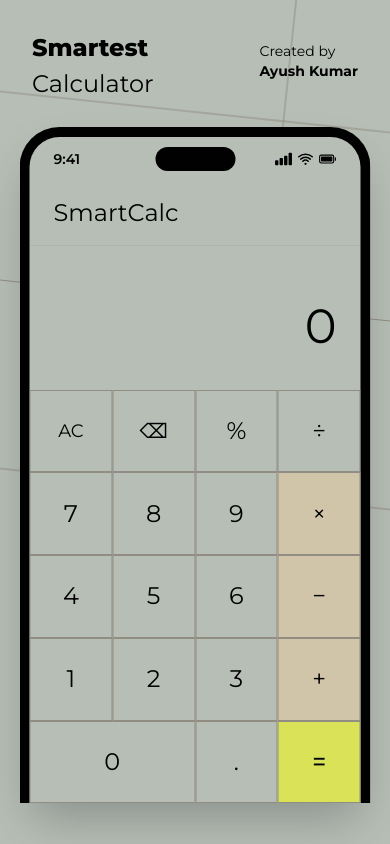
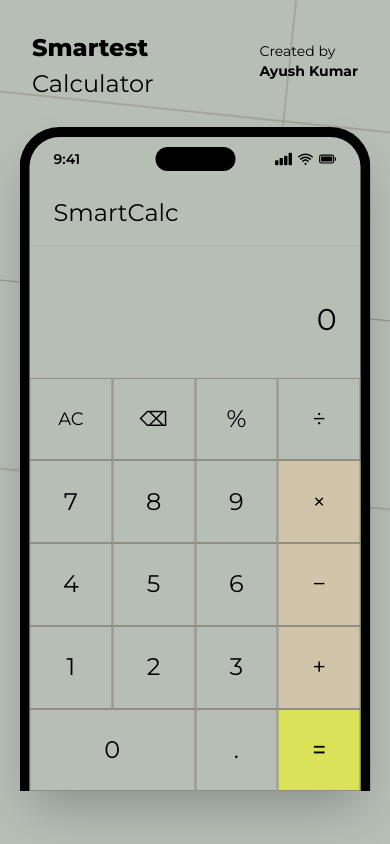
Before and after one commit to Ayushkumarxx/smarCalc, a React (Vite) app: page / in a window 390 px wide. Built offline with nearby package versions, Linux system fonts and the light colour scheme.

Commit message:
first commit

```diff
--- a/src/shared/components/Calculator.tsx
+++ b/src/shared/components/Calculator.tsx
@@ -26,7 +26,7 @@ const CalcButton = ({ children, onClick, className = "", span = 1 }: any) => {
   );
 };
 const Calculator: React.FC = () => {
- const {
+  const {
     expression,
     result,
     handleNumber,
@@ -37,13 +37,14 @@ const Calculator: React.FC = () => {
     backspace,
   } = useSarcasticCalculator();
 
-
   return (
-   <div className="absolute top-[15%] left-1/2 transform -translate-x-1/2
+    <div
+      className="absolute top-[15%] left-1/2 transform -translate-x-1/2
   w-[90%] sm:w-[400px] max-w-[95%]
   rounded-t-[40px] sm:rounded-t-[55px]
   bg-theme-background border-10 border-b-0 border-theme-dark
-  overflow-hidden shadow-2xl">
+  overflow-hidden shadow-2xl"
+    >
       <div className="relative flex justify-between items-center px-6 py-3 text-sm font-semibold text-theme-dark">
         {/* Time */}
         <span>9:41</span>
@@ -72,7 +73,9 @@ const Calculator: React.FC = () => {
             {expression || ""}
           </div>
           {/* Result Display */}
-          <div className="text-5xl font-normal text-theme-dark">{result}</div>
+          <div className="text-3xl sm:text-4xl md:text-5xl font-normal text-theme-dark">
+  {result}
+</div>
         </div>
       </div>
 
```
